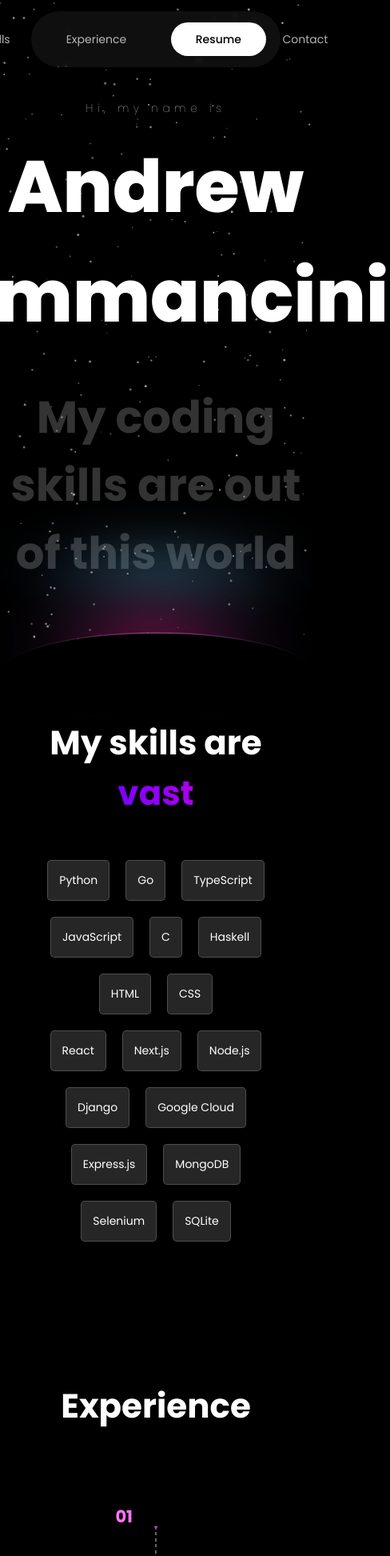
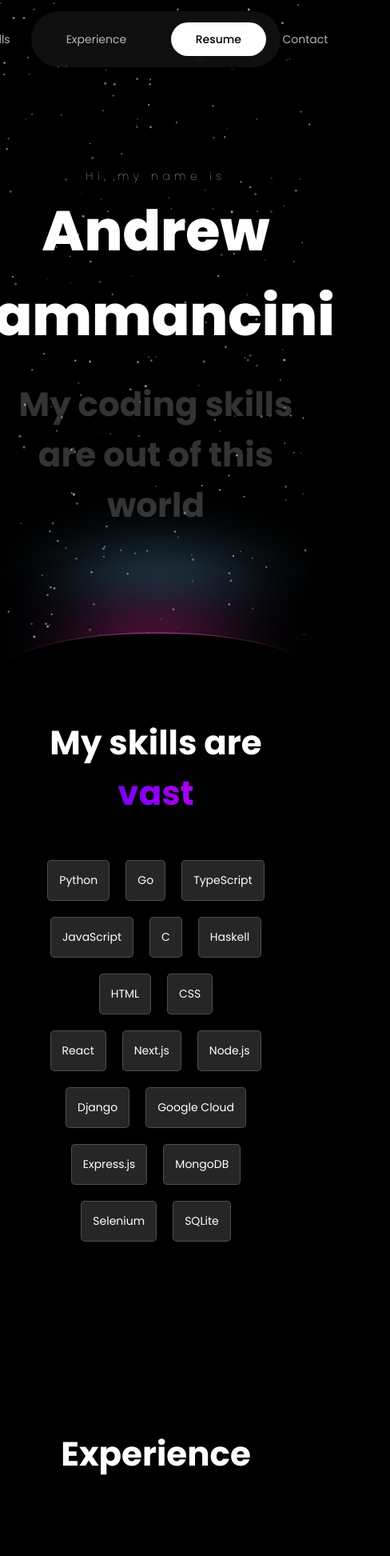
Before and after one commit to AndrewI26/portfolio, a Next.js app: page / in a window 390 px wide. Shown: the top 1945 px of the page at 80% size, 488 px wide, since content can reach past the window. Built offline with nearby package versions, Linux system fonts and the light colour scheme.

Commit message:
added mobile support

```diff
--- a/src/app/components/Hero.tsx
+++ b/src/app/components/Hero.tsx
@@ -25,8 +25,8 @@ export default function Hero() {
     return (
       <div className="hero-container">
         <h6 className="hero-small">Hi, my name is</h6>
-        <h1 className="hero-title">Andrew Iammancini</h1>
-        <h3 className="hero-subtitle">My coding skills are out of this world</h3>
+        <h1 id="title" className="hero-title">Andrew Iammancini</h1>
+        <h3 id="subtitle" className="hero-subtitle">My coding skills are out of this world</h3>
       </div>
     )
 }
--- a/src/app/components/Skills.tsx
+++ b/src/app/components/Skills.tsx
@@ -41,7 +41,7 @@ export default function Skills() {
             <div className="framework-wrapper">
                 {frameworkContent}
             </div>
-            <div className="purple"></div>
+            <div id="purp" className="purple"></div>
         </div>
     )
 }
--- a/src/app/globals.css
+++ b/src/app/globals.css
@@ -85,7 +85,7 @@ h1, h3, h6, p {
 }
 .black-wrapper {
   background-color: black;
-  z-index: 1;
+  z-index: -2;
 }
 .section-heading {
   z-index: 110;
@@ -137,4 +137,13 @@ h1, h3, h6, p {
   #horizon {
     margin-top: 50vh;
   }
+  #title {
+    font-size: 5rem;
+  }
+  #subtitle {
+    font-size: 3rem;
+  }
+  #purp {
+    margin-top: -50%;
+  }
 }
--- a/src/app/styles/experience.css
+++ b/src/app/styles/experience.css
@@ -4,7 +4,6 @@
     justify-content: center;
     height: 30vh;
     z-index: -99;
-    margin-bottom: -15%;
 }
 .exp-horizon {
     margin-top: 70vh;
@@ -24,6 +23,7 @@
     flex-direction: column;
     z-index: 1;
     margin: 0 10vw;
+    margin-top: -20vh;
 }
 .exp-timeline-wrapper {
     display: flex;
--- a/src/app/styles/hero.css
+++ b/src/app/styles/hero.css
@@ -2,6 +2,7 @@
     height: 100vh;
     width: 100%;
     z-index: -1000;
+
 }
 .hero-container {
     height: 100vh;
@@ -12,6 +13,7 @@
     position: sticky;
     top: 10vh;
     z-index: -1000;
+    margin: 0 6vw;
 }
 .hero-small {
     margin-top: -7rem;
--- a/src/app/styles/projects.css
+++ b/src/app/styles/projects.css
@@ -18,6 +18,7 @@
     -webkit-backdrop-filter: blur( 20px );
     border: 1px solid rgba( 255, 255, 255, 0.18 );
     max-width: 35vw;
+    z-index: 10;
 }
 .project-card-info-wrapper {
     display: flex;
@@ -46,6 +47,7 @@
     height: 1rem;
     margin-left: -14px;
     margin-right: -14px;
+    z-index: 100;
 }
 .skill {
     font-weight: 300;
@@ -63,6 +65,7 @@
 }
 .project-heading {
     margin-bottom: 1.7rem;
+    z-index: 100;
 }
 .background-img-static {
     width: 40vw;
@@ -112,7 +115,7 @@
 .image {
     width: 48vw;
     height: 27vw;
-    min-width: 48vw;
+    z-index: 0;
 }
 .feat {
     font-size: calc(var(--base-size) * .8);
```
